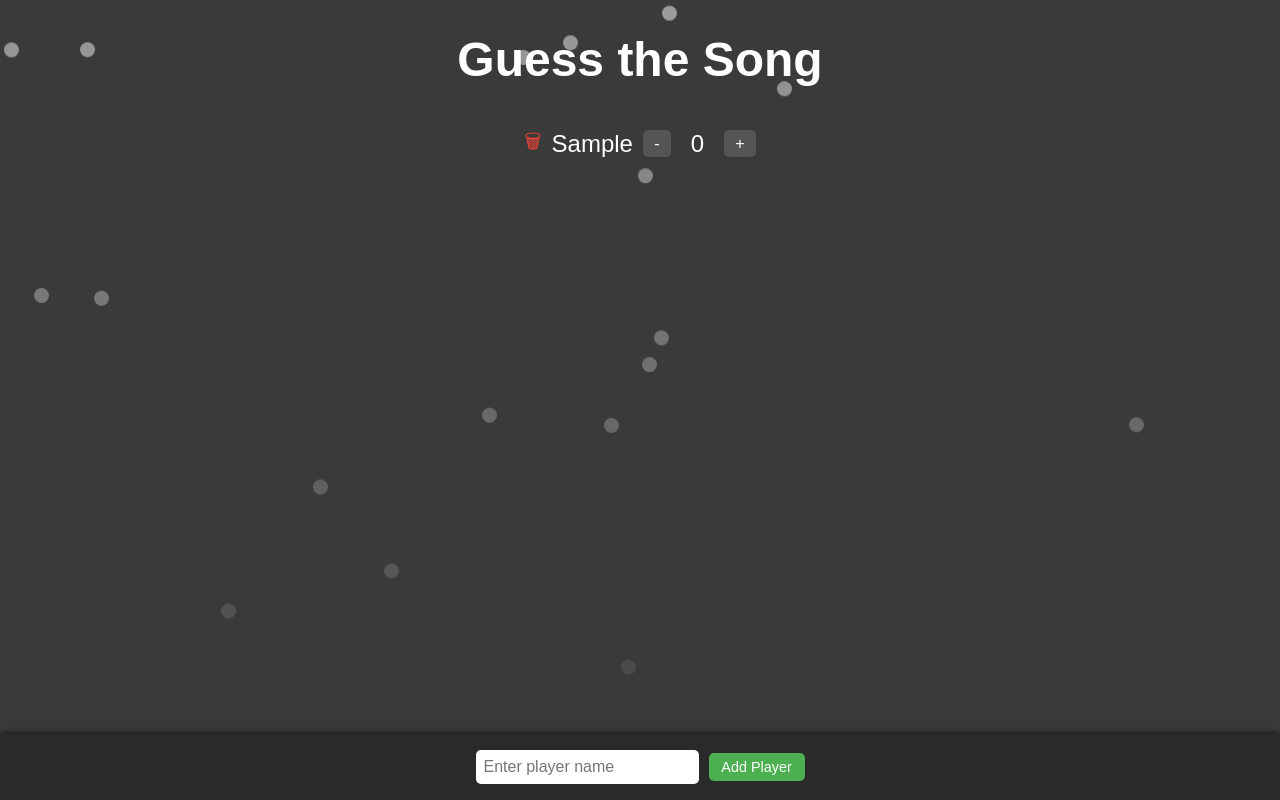
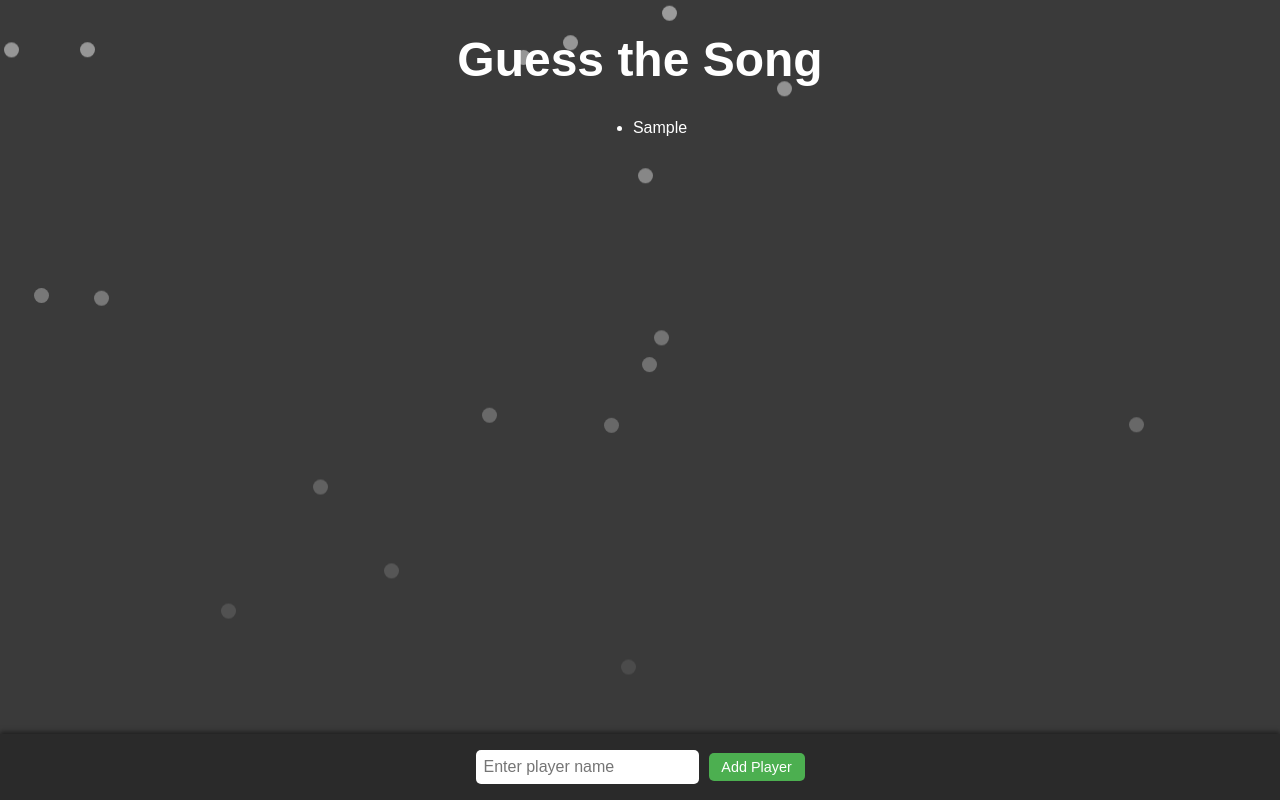
Before and after one commit to thatguyidrk/monkeyman, a plain HTML site: page index.html in a window 1280 px wide. Both pictures are taken after typing "Sample" into the empty fields and a click on the button "Add Player". Drawn offline with Linux system fonts and the light colour scheme.

Commit message:
Update index.html

```diff
--- a/index.html
+++ b/index.html
@@ -60,43 +60,37 @@
             margin-bottom: 1rem;
         }
 
-        .player-list {
-            margin: 1rem 0;
-            padding: 0;
-            list-style-type: none;
+        #profile-container {
+            position: absolute;
+            top: 10px;
+            right: 10px;
+            display: none;
+            flex-direction: column;
+            align-items: flex-end;
+            cursor: pointer;
         }
 
-        .player-list li {
-            margin: 0.5rem 0;
-            font-size: 1.5rem;
-            display: flex;
-            align-items: center;
-            gap: 10px;
+        #profile-picture {
+            width: 50px;
+            height: 50px;
+            border-radius: 50%;
+            object-fit: cover;
         }
 
-        .player-list button {
-            padding: 0.3rem 0.7rem;
-            font-size: 1rem;
+        #logout-btn {
+            display: none;
+            margin-top: 5px;
+            padding: 0.5rem 1rem;
+            font-size: 0.9rem;
+            background: #f44336;
+            color: white;
             border: none;
             border-radius: 5px;
-            background: #555;
-            color: white;
             cursor: pointer;
-            transition: background 0.3s;
         }
 
-        .player-list button:hover {
-            background: #777;
-        }
-
-        .remove-player {
-            cursor: pointer;
-            font-size: 1.2rem;
-            color: #f44336;
-        }
-
-        .remove-player:hover {
-            color: #ff7961;
+        #logout-btn:hover {
+            background: #ff7961;
         }
 
         .add-player {
@@ -156,8 +150,16 @@
         <button onclick="addPlayer()">Add Player</button>
     </div>
 
+    <div id="profile-container">
+        <img id="profile-picture" alt="Profile Picture">
+        <button id="logout-btn" onclick="logout()">Logout</button>
+    </div>
+
     <script>
         const playerList = document.getElementById('player-list');
+        const profileContainer = document.getElementById('profile-container');
+        const profilePicture = document.getElementById('profile-picture');
+        const logoutBtn = document.getElementById('logout-btn');
 
         function addPlayer() {
             const playerNameInput = document.getElementById('player-name');
@@ -165,43 +167,47 @@
 
             if (playerName) {
                 const listItem = document.createElement('li');
-
-                const removeIcon = document.createElement('span');
-                removeIcon.textContent = '🗑';
-                removeIcon.className = 'remove-player';
-                removeIcon.onclick = () => listItem.remove();
-
-                const nameSpan = document.createElement('span');
-                nameSpan.textContent = playerName;
-
-                const scoreSpan = document.createElement('span');
-                scoreSpan.textContent = '0';
-                scoreSpan.style.margin = '0 10px';
-
-                const addButton = document.createElement('button');
-                addButton.textContent = '+';
-                addButton.onclick = () => {
-                    scoreSpan.textContent = parseInt(scoreSpan.textContent) + 1;
-                };
-
-                const subtractButton = document.createElement('button');
-                subtractButton.textContent = '-';
-                subtractButton.onclick = () => {
-                    scoreSpan.textContent = Math.max(0, parseInt(scoreSpan.textContent) - 1);
-                };
-
-                listItem.appendChild(removeIcon);
-                listItem.appendChild(nameSpan);
-                listItem.appendChild(subtractButton);
-                listItem.appendChild(scoreSpan);
-                listItem.appendChild(addButton);
-
+                listItem.textContent = playerName;
                 playerList.appendChild(listItem);
                 playerNameInput.value = '';
             } else {
                 alert('Please enter a player name!');
             }
         }
+
+        function logout() {
+            localStorage.removeItem('spotifyAccessToken');
+            profileContainer.style.display = 'none';
+            alert('Logged out successfully!');
+        }
+
+        async function fetchSpotifyProfile(token) {
+            const response = await fetch('https://api.spotify.com/v1/me', {
+                headers: { Authorization: `Bearer ${token}` }
+            });
+            const data = await response.json();
+            if (data.images && data.images.length > 0) {
+                profilePicture.src = data.images[0].url;
+            } else {
+                profilePicture.src = 'https://via.placeholder.com/50';
+            }
+            profileContainer.style.display = 'flex';
+        }
+
+        // Handle Spotify Redirect
+        const hash = window.location.hash.substring(1);
+        const params = new URLSearchParams(hash);
+        const accessToken = params.get('access_token') || localStorage.getItem('spotifyAccessToken');
+
+        if (accessToken) {
+            localStorage.setItem('spotifyAccessToken', accessToken);
+            fetchSpotifyProfile(accessToken);
+        }
+
+        // Toggle logout button visibility on profile click
+        profileContainer.addEventListener('click', () => {
+            logoutBtn.style.display = logoutBtn.style.display === 'none' ? 'block' : 'none';
+        });
 
         // Create animated flakes
         function createFlake() {
```
